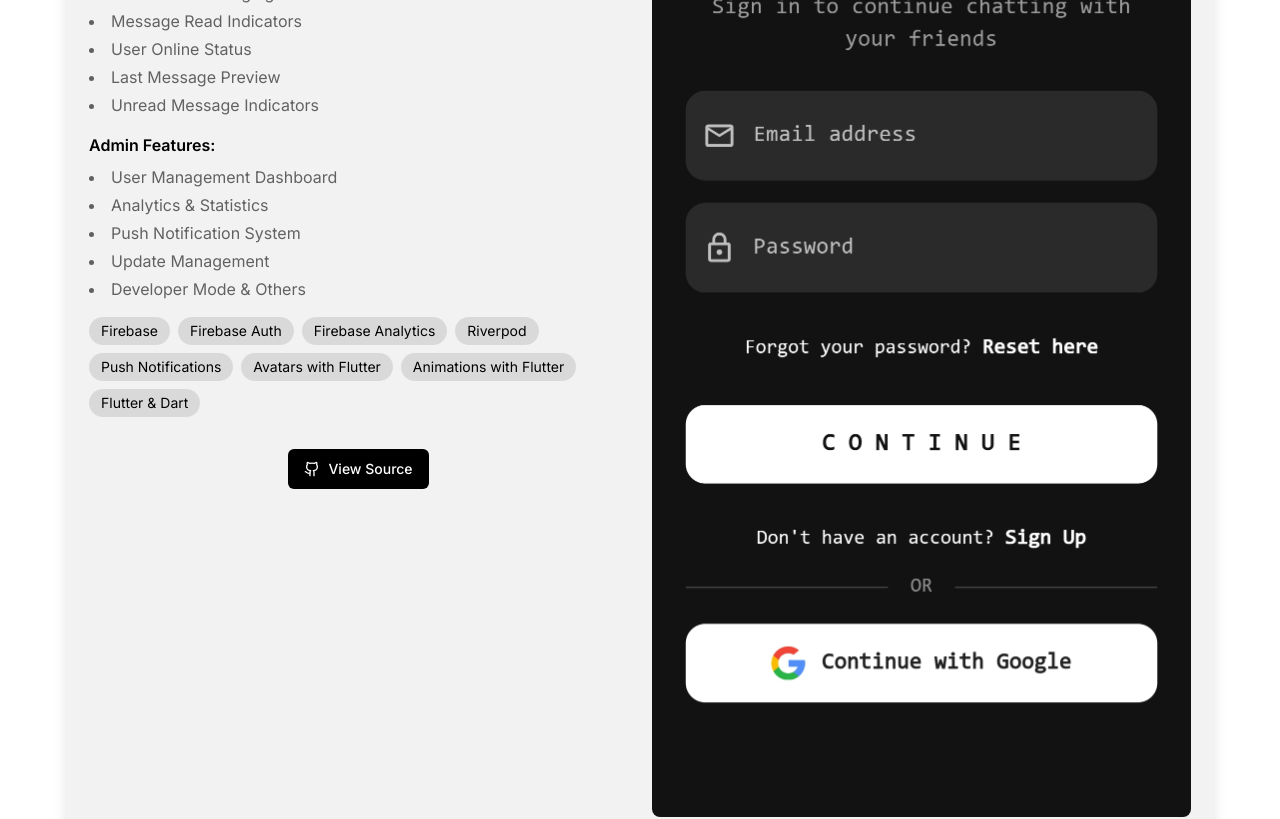
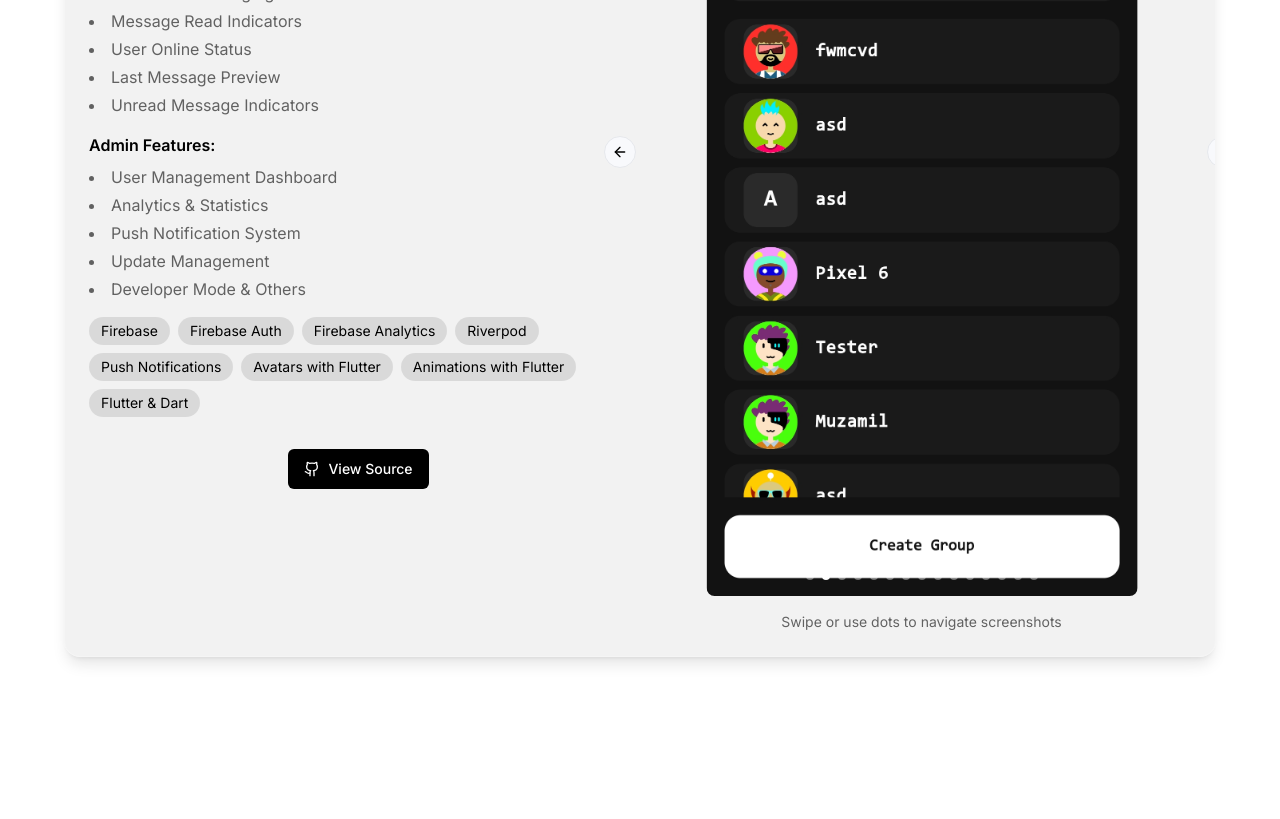
Before and after one commit to muzzammil763/muzamil.github.io, a React (Vite) app: page / in a window 1280 px wide. Shown: the part 1340-2159 px from the top of the page. Built offline with nearby package versions, Linux system fonts and the light colour scheme.

Commit message:
added auto scroll and also the dot for indications

```diff
--- a/index.html
+++ b/index.html
@@ -3,7 +3,7 @@
   <head>
     <meta charset="UTF-8" />
     <meta name="viewport" content="width=device-width, initial-scale=1.0" />
-    <title><Muz-Portfolio></Muz-Portfolio></title>
+    <title>Muz-Portfolio</title>
     <meta name="description" content="Lovable Generated Project" />
     <meta name="author" content="Lovable" />
     <meta property="og:image" content="/og-image.png" />
--- a/src/components/Projects.tsx
+++ b/src/components/Projects.tsx
@@ -7,7 +7,9 @@ import {
   CarouselItem,
   CarouselNext,
   CarouselPrevious,
+  CarouselApi,
 } from "./ui/carousel";
+import { useEffect, useState } from "react";
 
 const projects = [
   {
@@ -15,7 +17,6 @@ const projects = [
     description: "A Feature-Rich Messaging Application Built With Flutter, Offering Real-Time Chat, Group Messaging & Comprehensive User Management.",
     screenshots: Array.from({ length: 15 }, (_, i) => `/screenshots/screenshot${i + 1}.jpg`),
     tags: [
-
       "Firebase",
       "Firebase Auth",
       "Firebase Analytics",
@@ -67,13 +68,56 @@ const projects = [
 ];
 
 export const Projects = () => {
+  const [api, setApi] = useState<CarouselApi>();
+  const [current, setCurrent] = useState(0);
+
+  useEffect(() => {
+    if (!api) return;
+
+    api.on("select", () => {
+      setCurrent(api.selectedScrollSnap());
+    });
+
+    // Auto-swipe every 5 seconds when tab is visible
+    let autoSwipeInterval: NodeJS.Timeout;
+
+    const startAutoSwipe = () => {
+      autoSwipeInterval = setInterval(() => {
+        if (document.visibilityState === 'visible') {
+          api.scrollNext();
+        }
+      }, 5000);
+    };
+
+    const stopAutoSwipe = () => {
+      clearInterval(autoSwipeInterval);
+    };
+
+    // Start auto-swipe
+    startAutoSwipe();
+
+    // Handle visibility change
+    document.addEventListener('visibilitychange', () => {
+      if (document.visibilityState === 'visible') {
+        startAutoSwipe();
+      } else {
+        stopAutoSwipe();
+      }
+    });
+
+    return () => {
+      stopAutoSwipe();
+      document.removeEventListener('visibilitychange', () => {});
+    };
+  }, [api]);
+
   return (
     <section className="py-20 px-4">
       <div className="max-w-6xl mx-auto">
         <div className="text-center mb-16">
           <h2 className="text-4xl font-display font-bold mb-4">Featured Projects</h2>
           <p className="text-black/60 dark:text-white/60 max-w-2xl mx-auto">
-            Showcasing my expertise in mobile app development with Flutter
+            Showcasing My Expertise In Mobile App Development With Flutter
           </p>
         </div>
         <div className="grid grid-cols-1 gap-8">
@@ -148,11 +192,14 @@ export const Projects = () => {
                 </div>
 
                 <div className="space-y-4">
-                  <Carousel className="w-full relative group">
+                  <Carousel
+                    className="w-full relative group"
+                    setApi={setApi}
+                  >
                     <CarouselContent>
                       {project.screenshots.map((screenshot, index) => (
                         <CarouselItem key={index}>
-                          <div className="aspect-[1080/2221] rounded-lg overflow-hidden">
+                          <div className="aspect-[1080/2221] rounded-lg overflow-hidden md:max-w-[80%] md:mx-auto">
                             <img
                               src={screenshot}
                               alt={`Chatter App Screenshot ${index + 1}`}
@@ -162,9 +209,25 @@ export const Projects = () => {
                         </CarouselItem>
                       ))}
                     </CarouselContent>
+                    <CarouselPrevious className="hidden md:flex" />
+                    <CarouselNext className="hidden md:flex" />
+                    <div className="absolute bottom-4 left-0 right-0 flex justify-center gap-2">
+                      {project.screenshots.map((_, index) => (
+                        <button
+                          key={index}
+                          onClick={() => api?.scrollTo(index)}
+                          className={`w-2 h-2 rounded-full transition-colors ${
+                            current === index
+                              ? "bg-white"
+                              : "bg-white/40"
+                          }`}
+                          aria-label={`Go to screenshot ${index + 1}`}
+                        />
+                      ))}
+                    </div>
                   </Carousel>
                   <p className="text-center text-sm text-black/60 dark:text-white/60">
-                    Swipe to see more screenshots
+                    Swipe or use dots to navigate screenshots
                   </p>
                 </div>
               </div>
```
